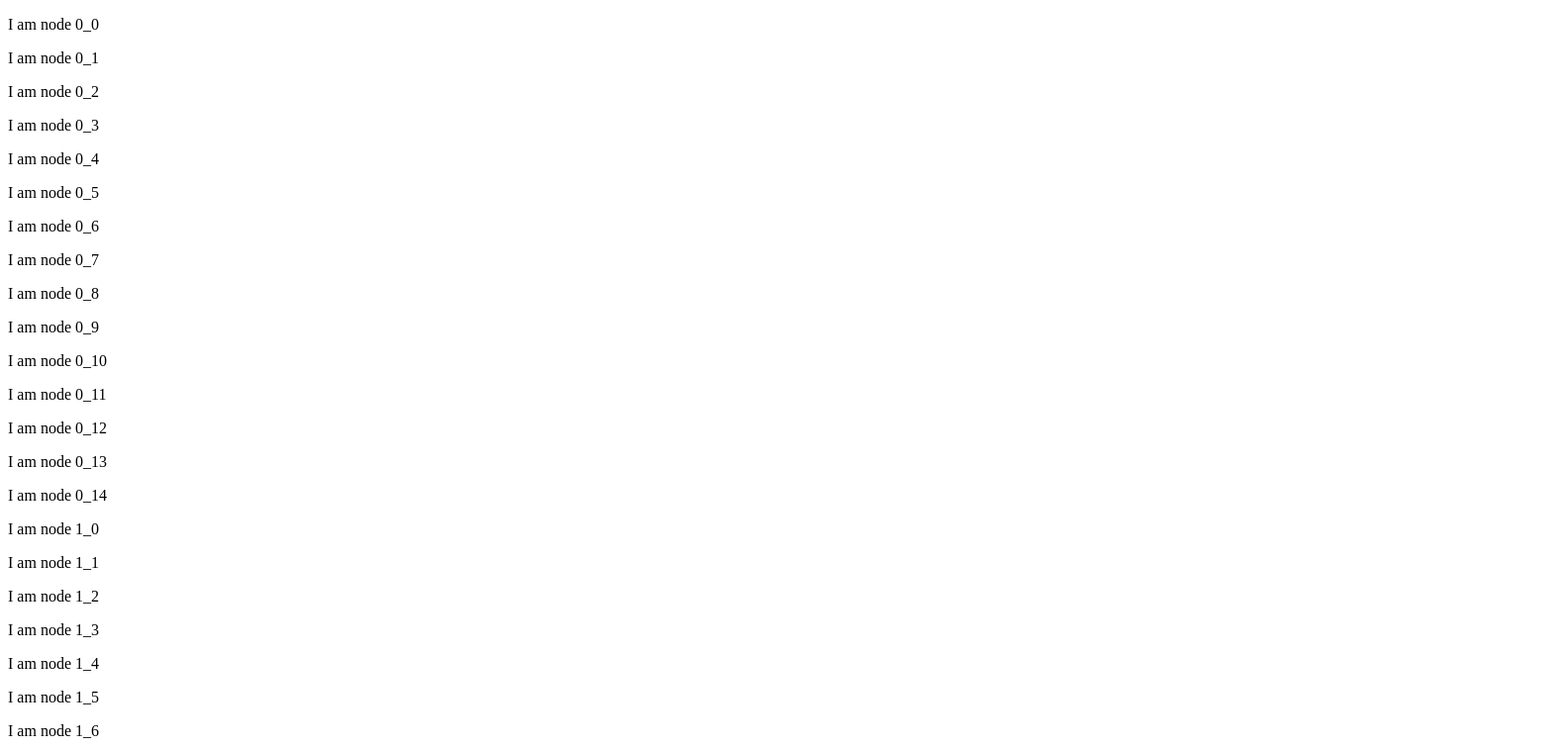
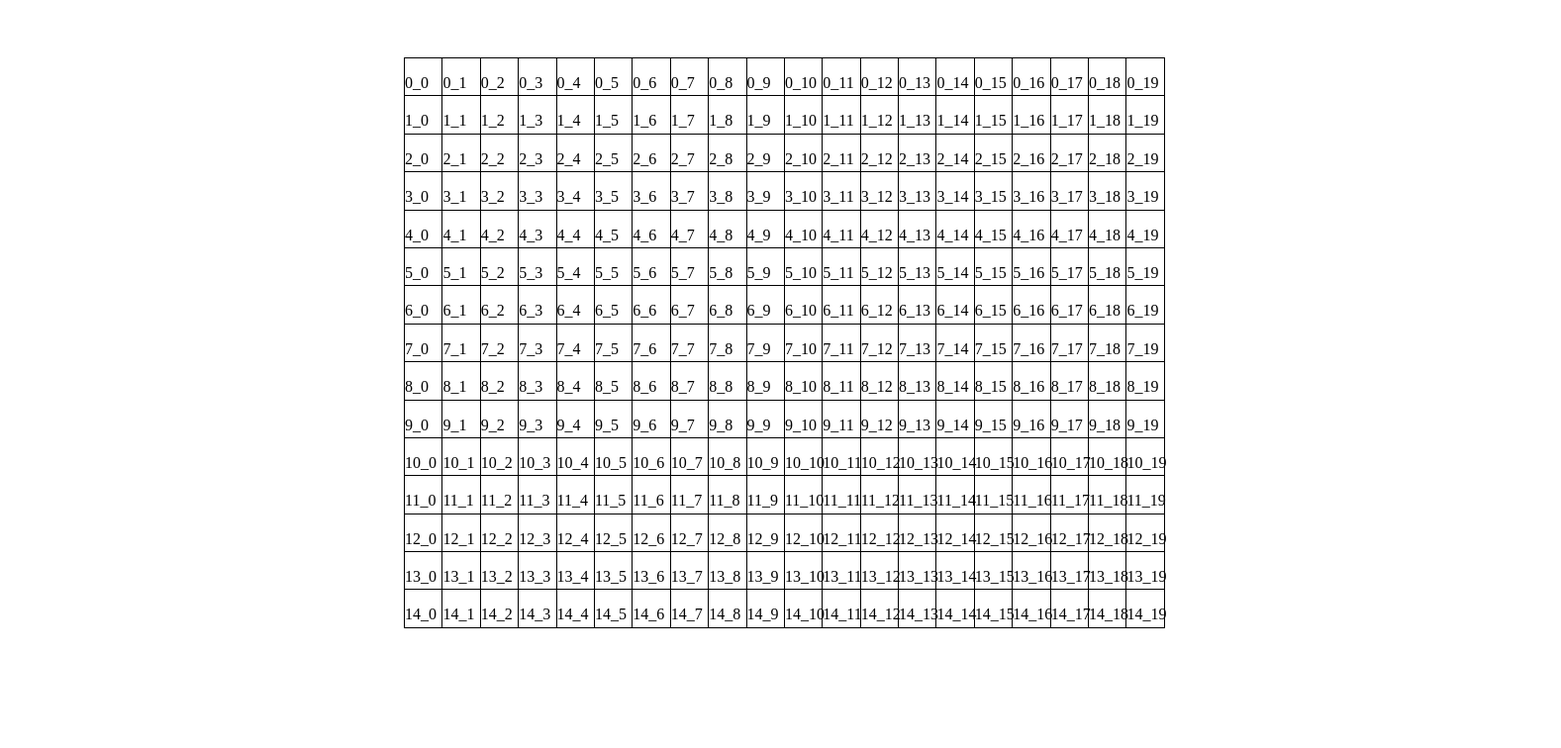
Before and after one commit to GSherw00d/AlgorithmVisualizer, a React (Create React App) app in the folder myapp/: page / in a window 1280 px wide. Shown: the top 756 px of the page at 99% size, 1577 px wide, since content can reach past the window. Built offline with nearby package versions, Linux system fonts and the light colour scheme.

Commit message:
Grid Css is working fine

```diff
--- a/myapp/src/components/Grid.js
+++ b/myapp/src/components/Grid.js
@@ -1,13 +1,14 @@
 import React, { Component } from "react";
 import { connect } from "react-redux";
 import Node from "./NodePlace.js";
+import style from "./Grid.module.css";
 
 class Grid extends Component {
   render() {
     const { nodes } = this.props;
     const nodesGrid = nodes.map(node => {
       return (
-        <div key={node.id}>
+        <div className={style.NodeElement} key={node.id}>
           <Node id={node.id} />
         </div>
       );
@@ -15,7 +16,7 @@ class Grid extends Component {
 
     return (
       <div>
-        <div className="GridContainer">{nodesGrid}</div>
+        <div className={style.GridContainer}>{nodesGrid}</div>
       </div>
     );
   }
--- /dev/null
+++ b/myapp/src/components/Grid.module.css
@@ -0,0 +1,17 @@
+.GridContainer {
+  margin: 50px 400px;
+  display: inline-grid;
+  grid-template-columns: repeat(20, 3vw);
+  grid-template-rows: repeat(15, 3vw);
+  border-bottom: 1px solid black;
+  border-left: 1px solid black;
+}
+
+.NodeElement {
+  border-top: 1px solid black;
+  border-right: 1px solid black;
+}
+
+.NodeElement:hover {
+  background-color: blue;
+}
--- a/myapp/src/components/NodePlace.js
+++ b/myapp/src/components/NodePlace.js
@@ -4,8 +4,8 @@ import { connect } from "react-redux";
 class Node extends Component {
   render() {
     return (
-      <div>
-        <p>I am node {this.props.id}</p>
+      <div className={"element " + this.props.nodes.type}>
+        <p>{this.props.id}</p>
       </div>
     );
   }
@@ -13,7 +13,6 @@ class Node extends Component {
 
 const mapStatetoProps = (state, ownProps) => {
   let id = ownProps.id;
-  console.log(ownProps);
   //returning just the element of the array we want for this node
   return {
     nodes: state.nodes.find(node => node.id === id)
--- a/myapp/src/reducers/rootReducer.js
+++ b/myapp/src/reducers/rootReducer.js
@@ -2,14 +2,14 @@ function makeNodeArray(rows, columns) {
   let initNode = [];
   for (let i = 0; i < rows; i++) {
     for (let j = 0; j < columns; j++) {
-      initNode.push({ id: i + "_" + j, type: "", callingnode: "" });
+      initNode.push({ id: i + "_" + j, type: "EMPTY", callingnode: "" });
     }
   }
   return initNode;
 }
 
 const initState = {
-  nodes: makeNodeArray(10, 15)
+  nodes: makeNodeArray(15, 20)
 };
 
 const rootReducer = (state = initState, action) => {
```
